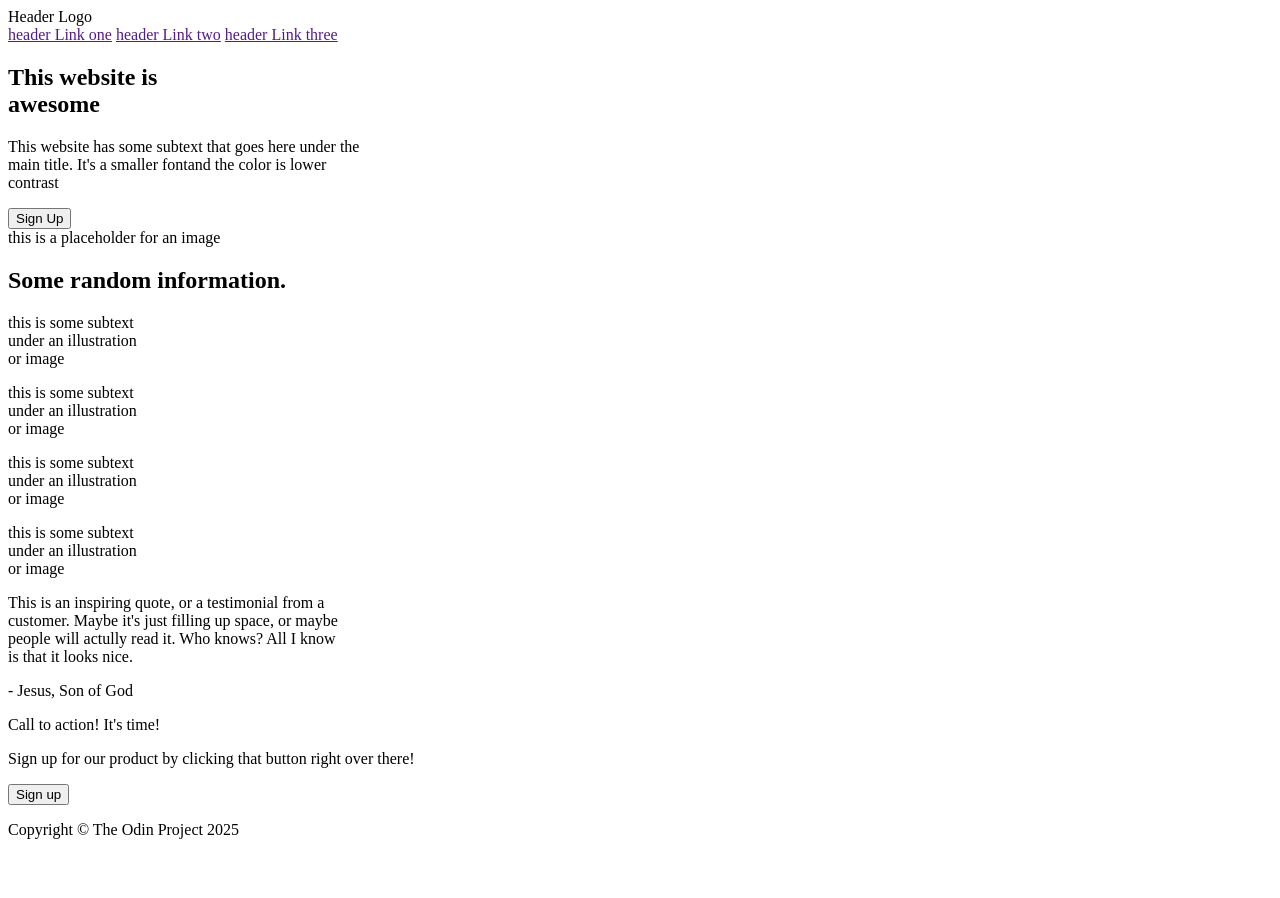
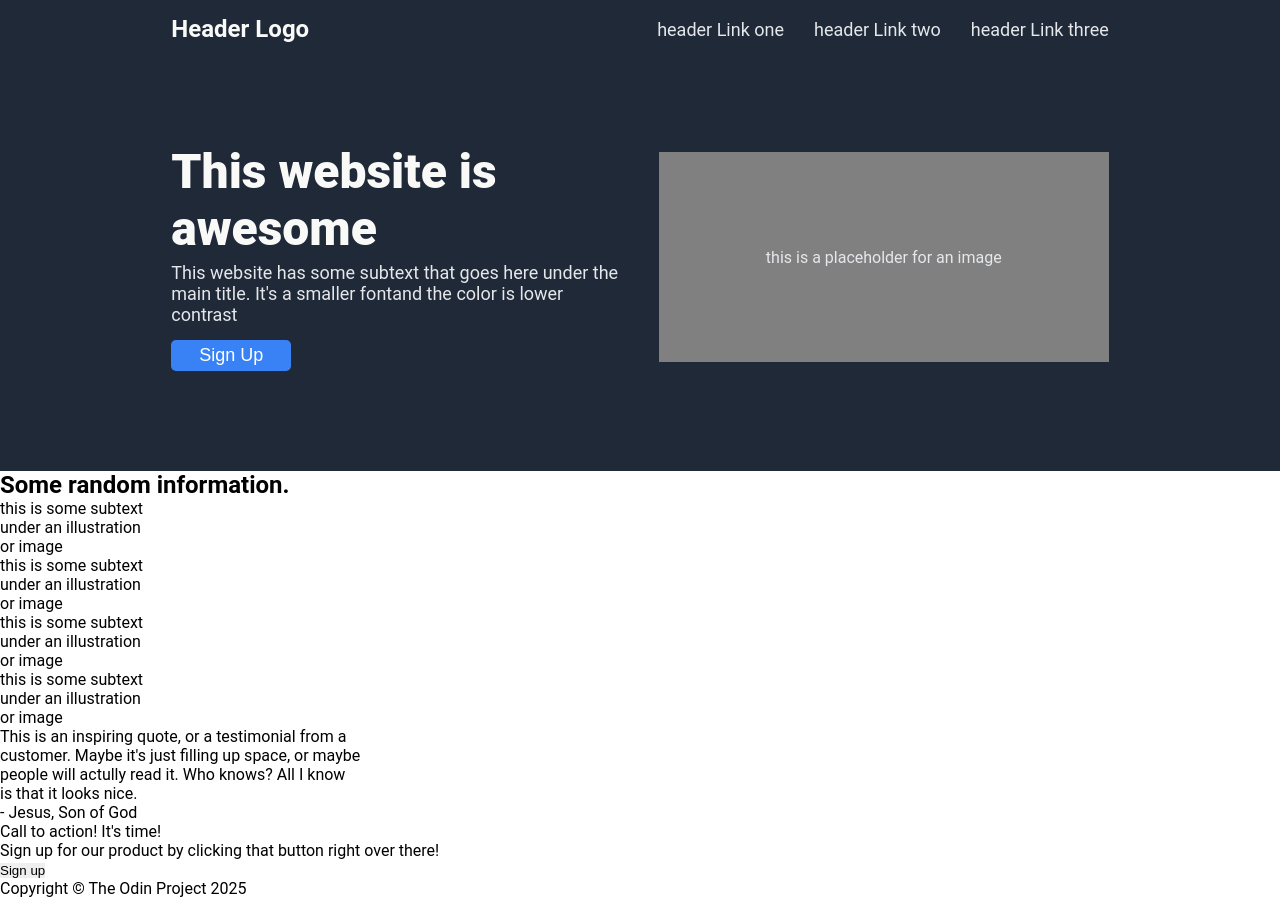
Before and after one commit to OlujimiA/odin-landing-page, a plain HTML site: page index.html in a window 1280 px wide. Before the commit the page ends 855 px from the top, so only its background shows below. Drawn offline with Linux system fonts and the light colour scheme.

Commit message:
Style main section

```diff
--- a/index.html
+++ b/index.html
@@ -8,8 +8,9 @@
 </head>
 <body>
     <main>
+        <section class="main-content">
             <header>
-            <div class="header-logo">Header Logo</div>
+                <div class="header-logo"><b>Header Logo</b></div>
                 <nav>
                     <a href="">header Link one</a>
                     <a href="">header Link two</a>
@@ -22,7 +23,8 @@
                     <p>This website has some subtext that goes here under the<br>main title. It's a smaller fontand the color is lower<br>contrast</p>
                     <button>Sign Up</button>
                 </div>
-            <div>this is a placeholder for an image</div>
+                <div class="hero-image">this is a placeholder for an image</div>
+            </section>
         </section>
     </main>
     <section class="second">
--- a/style.css
+++ b/style.css
@@ -0,0 +1,81 @@
+* {
+    margin: 0;
+    padding: 0;
+    border: 0;
+    box-sizing: border-box;
+}
+
+body {
+    font-family: Roboto, Arial, Helvetica, sans-serif;
+}
+
+main {
+    background-color: #1F2937;
+    padding: 15px 15px 100px;
+}
+
+.main-content {
+    width: 75%;
+    margin: 0 auto;
+}
+
+header {
+    display: flex;
+    justify-content: space-between;
+    align-items: center;
+    margin-bottom: 100px;
+}
+
+header nav {
+    display: flex;
+    gap: 30px;
+}
+
+.header-logo, .hero-text h1 {
+    font-size: 24px;
+    color: #F9FAF8;
+}
+
+.hero-text h1 {
+    font-size: 48px;
+    font-weight: 900;
+}
+
+header nav a, .hero-text p {
+    font-size: 18px;
+    color: #E5E7EB;
+    text-decoration: none;
+}
+
+.hero {
+    display: flex;
+    justify-content: space-between;
+    align-items: center;
+}
+
+.hero-text {
+    display: flex;
+    flex-direction: column;
+    gap: 5px;
+}
+
+.hero-text button {
+    width: 120px;
+    font-size: 18px;
+    margin-top: 10px;
+    padding: 5px 20px;
+    border-radius: 5px;
+    flex: 1 1 auto;
+    background-color: #3882F6;
+    color: white;
+}
+
+.hero-image {
+    color: #E5E7EB;
+    background-color: gray;
+    height: 210px;
+    width: 450px;
+    display: flex;
+    justify-content: center;
+    align-items: center;
+}
```
Lines whose indentation alone changed are shown as unchanged.
